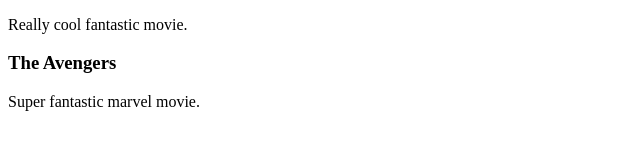
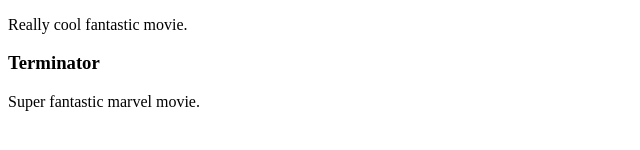
Before and after one commit to BokijonovA/The-Complete-2023-Web-Development-Bootcamp, a plain HTML site: page 2.4 Movie Ranking Project/index.html in a window 1280 px wide. Shown: the part 216-366 px from the top of the page, 0-640 px from the left. Drawn offline with Linux system fonts and the light colour scheme.

Commit message:
some changes are made.

```diff
--- a/2.4 Movie Ranking Project/index.html
+++ b/2.4 Movie Ranking Project/index.html
@@ -5,5 +5,5 @@
 <p>This is my favourite anime. I love the beautiful images.</p>
 <h3>John Wick</h3>
 <p>Really cool fantastic movie.</p>
-<h3>The Avengers</h3>
+<h3>Terminator</h3>
 <p>Super fantastic marvel movie.</p>
```
